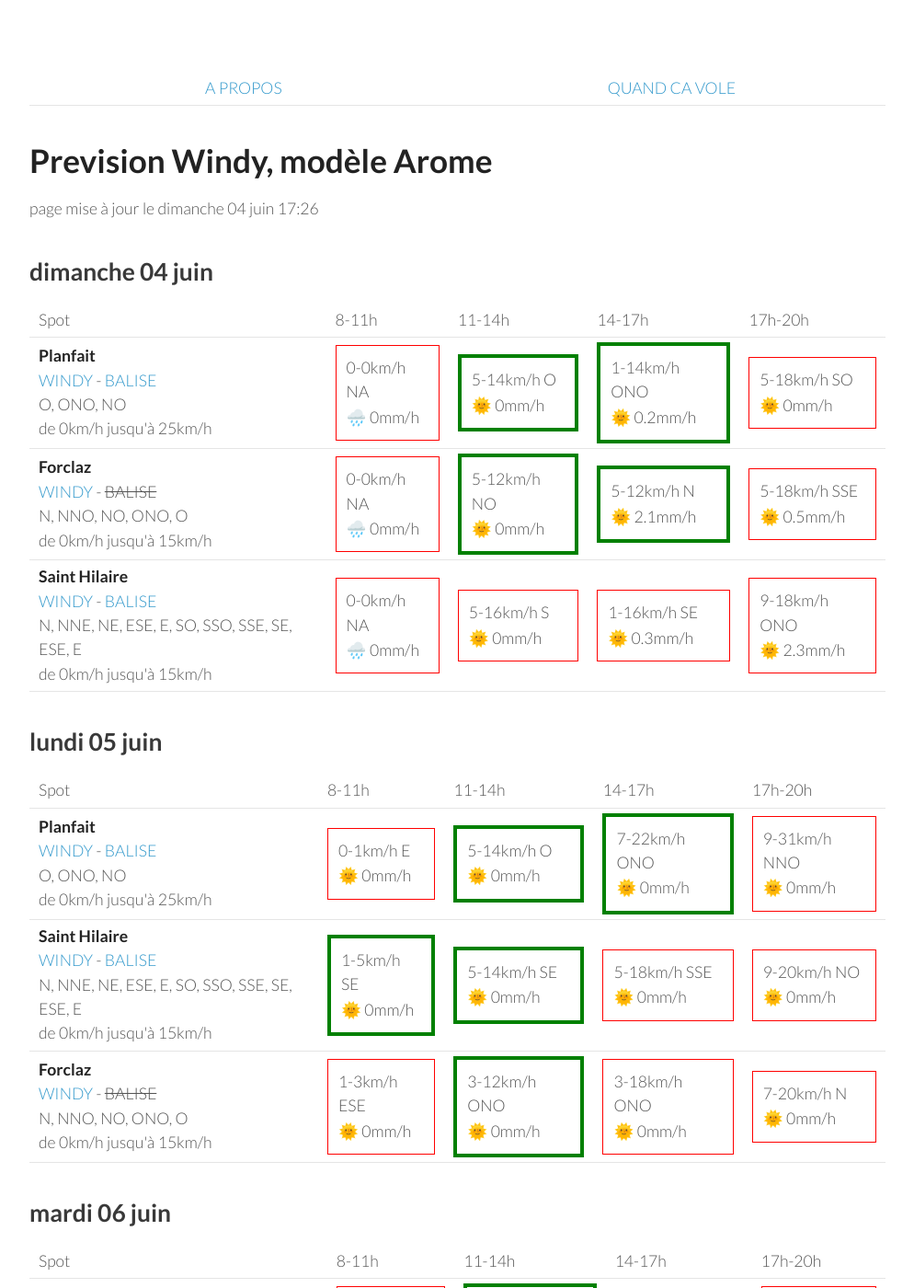
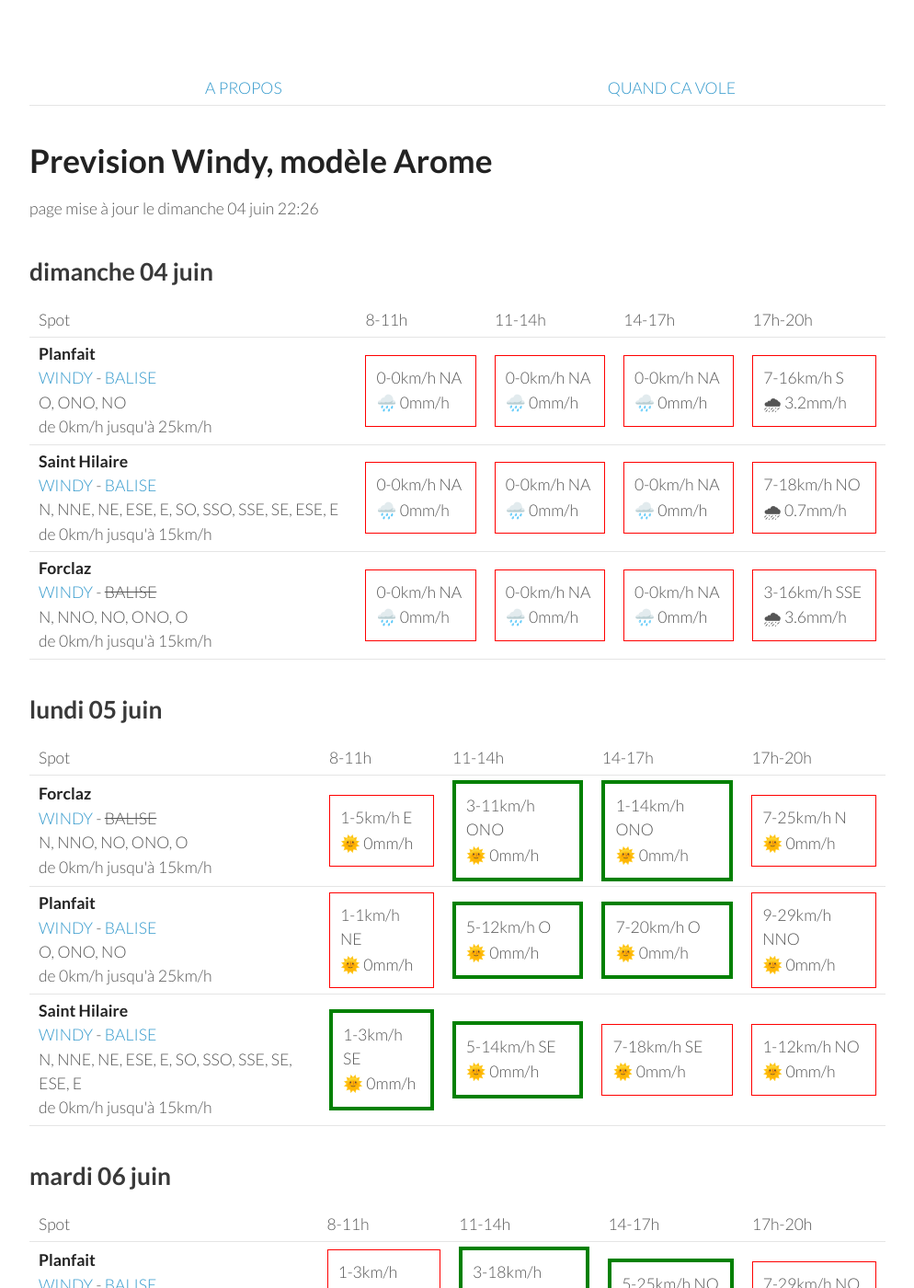
Before and after one commit to parapente-dans-le-nord/parapente-dans-le-nord.github.io, a Jekyll site: the page built from alpes_nord.markdown, in a window 1280 px wide and 1400 px high. Shown: the whole window at 92% size, without its empty margins (26-1020 px from the left). Built offline with Jekyll 4.4.1, drawn with Linux system fonts in a browser that asks for light colours; some of the changed text lies outside the part shown.

Commit message:
update index.markdown

```diff
--- a/alpes_nord.markdown
+++ b/alpes_nord.markdown
@@ -7,7 +7,7 @@ title:  "Tous les spots"
 {: .links}
 
 # Prevision Windy, modèle Arome
-page mise à jour le dimanche 04 juin 17:26
+page mise à jour le dimanche 04 juin 22:26
 
 ## dimanche 04 juin
 
@@ -25,27 +25,27 @@ page mise à jour le dimanche 04 juin 17:26
         <td><strong>Planfait</strong><br><a href="https://windy.com/45.853/6.223?45.415,6.223,8">WINDY</a> - <span class=""><a href="https://www.openwindmap.org/PP496">BALISE</a> </span><br> <span class="vent-favorable">O, ONO, NO</span><br><span class="force-vent">de 0km/h jusqu'à 25km/h</span> </td>
 
             <td><div class="not-flyable"><p>0-0km/h NA</p><p>🌧️ 0mm/h</p></div></td>
-            <td><div class="flyable"><p>5-14km/h O</p><p>🌞 0mm/h</p></div></td>
-            <td><div class="flyable"><p>1-14km/h ONO</p><p>🌞 0.2mm/h</p></div></td>
-            <td><div class="not-flyable"><p>5-18km/h SO</p><p>🌞 0mm/h</p></div></td>
+            <td><div class="not-flyable"><p>0-0km/h NA</p><p>🌧️ 0mm/h</p></div></td>
+            <td><div class="not-flyable"><p>0-0km/h NA</p><p>🌧️ 0mm/h</p></div></td>
+            <td><div class="not-flyable"><p>7-16km/h S</p><p>🌧 3.2mm/h</p></div></td>
+
+    </tr>
+<tr>
+        <td><strong>Saint Hilaire</strong><br><a href="https://windy.com/45.307/5.888?45.087,5.889,9,m:eUFagkX">WINDY</a> - <span class=""><a href="http://www.balisemeteo.com/balise.php?idBalise=61">BALISE</a> </span><br> <span class="vent-favorable">N, NNE, NE, ESE, E, SO, SSO, SSE, SE, ESE, E</span><br><span class="force-vent">de 0km/h jusqu'à 15km/h</span> </td>
+
+            <td><div class="not-flyable"><p>0-0km/h NA</p><p>🌧️ 0mm/h</p></div></td>
+            <td><div class="not-flyable"><p>0-0km/h NA</p><p>🌧️ 0mm/h</p></div></td>
+            <td><div class="not-flyable"><p>0-0km/h NA</p><p>🌧️ 0mm/h</p></div></td>
+            <td><div class="not-flyable"><p>7-18km/h NO</p><p>🌧 0.7mm/h</p></div></td>
 
     </tr>
 <tr>
         <td><strong>Forclaz</strong><br><a href="https://windy.com/45.814/6.247?45.375,6.246,8,m:eVwaglz">WINDY</a> - <span class="no-balise"> BALISE </span><br> <span class="vent-favorable">N, NNO, NO, ONO, O</span><br><span class="force-vent">de 0km/h jusqu'à 15km/h</span> </td>
 
             <td><div class="not-flyable"><p>0-0km/h NA</p><p>🌧️ 0mm/h</p></div></td>
-            <td><div class="flyable"><p>5-12km/h NO</p><p>🌞 0mm/h</p></div></td>
-            <td><div class="flyable"><p>5-12km/h N</p><p>🌞 2.1mm/h</p></div></td>
-            <td><div class="not-flyable"><p>5-18km/h SSE</p><p>🌞 0.5mm/h</p></div></td>
-
-    </tr>
-<tr>
-        <td><strong>Saint Hilaire</strong><br><a href="https://windy.com/45.307/5.888?45.087,5.889,9,m:eUFagkX">WINDY</a> - <span class=""><a href="http://www.balisemeteo.com/balise.php?idBalise=61">BALISE</a> </span><br> <span class="vent-favorable">N, NNE, NE, ESE, E, SO, SSO, SSE, SE, ESE, E</span><br><span class="force-vent">de 0km/h jusqu'à 15km/h</span> </td>
-
             <td><div class="not-flyable"><p>0-0km/h NA</p><p>🌧️ 0mm/h</p></div></td>
-            <td><div class="not-flyable"><p>5-16km/h S</p><p>🌞 0mm/h</p></div></td>
-            <td><div class="not-flyable"><p>1-16km/h SE</p><p>🌞 0.3mm/h</p></div></td>
-            <td><div class="not-flyable"><p>9-18km/h ONO</p><p>🌞 2.3mm/h</p></div></td>
+            <td><div class="not-flyable"><p>0-0km/h NA</p><p>🌧️ 0mm/h</p></div></td>
+            <td><div class="not-flyable"><p>3-16km/h SSE</p><p>🌧 3.6mm/h</p></div></td>
 
     </tr>
 
@@ -65,32 +65,32 @@ page mise à jour le dimanche 04 juin 17:26
       <td>17h-20h</td>
     </tr>
 <tr>
+        <td><strong>Forclaz</strong><br><a href="https://windy.com/45.814/6.247?45.375,6.246,8,m:eVwaglz">WINDY</a> - <span class="no-balise"> BALISE </span><br> <span class="vent-favorable">N, NNO, NO, ONO, O</span><br><span class="force-vent">de 0km/h jusqu'à 15km/h</span> </td>
+
+            <td><div class="not-flyable"><p>1-5km/h E</p><p>🌞 0mm/h</p></div></td>
+            <td><div class="flyable"><p>3-11km/h ONO</p><p>🌞 0mm/h</p></div></td>
+            <td><div class="flyable"><p>1-14km/h ONO</p><p>🌞 0mm/h</p></div></td>
+            <td><div class="not-flyable"><p>7-25km/h N</p><p>🌞 0mm/h</p></div></td>
+
+
+    </tr>
+<tr>
         <td><strong>Planfait</strong><br><a href="https://windy.com/45.853/6.223?45.415,6.223,8">WINDY</a> - <span class=""><a href="https://www.openwindmap.org/PP496">BALISE</a> </span><br> <span class="vent-favorable">O, ONO, NO</span><br><span class="force-vent">de 0km/h jusqu'à 25km/h</span> </td>
 
-            <td><div class="not-flyable"><p>0-1km/h E</p><p>🌞 0mm/h</p></div></td>
-            <td><div class="flyable"><p>5-14km/h O</p><p>🌞 0mm/h</p></div></td>
-            <td><div class="flyable"><p>7-22km/h ONO</p><p>🌞 0mm/h</p></div></td>
-            <td><div class="not-flyable"><p>9-31km/h NNO</p><p>🌞 0mm/h</p></div></td>
+            <td><div class="not-flyable"><p>1-1km/h NE</p><p>🌞 0mm/h</p></div></td>
+            <td><div class="flyable"><p>5-12km/h O</p><p>🌞 0mm/h</p></div></td>
+            <td><div class="flyable"><p>7-20km/h O</p><p>🌞 0mm/h</p></div></td>
+            <td><div class="not-flyable"><p>9-29km/h NNO</p><p>🌞 0mm/h</p></div></td>
 
 
     </tr>
 <tr>
         <td><strong>Saint Hilaire</strong><br><a href="https://windy.com/45.307/5.888?45.087,5.889,9,m:eUFagkX">WINDY</a> - <span class=""><a href="http://www.balisemeteo.com/balise.php?idBalise=61">BALISE</a> </span><br> <span class="vent-favorable">N, NNE, NE, ESE, E, SO, SSO, SSE, SE, ESE, E</span><br><span class="force-vent">de 0km/h jusqu'à 15km/h</span> </td>
 
-            <td><div class="flyable"><p>1-5km/h SE</p><p>🌞 0mm/h</p></div></td>
+            <td><div class="flyable"><p>1-3km/h SE</p><p>🌞 0mm/h</p></div></td>
             <td><div class="flyable"><p>5-14km/h SE</p><p>🌞 0mm/h</p></div></td>
-            <td><div class="not-flyable"><p>5-18km/h SSE</p><p>🌞 0mm/h</p></div></td>
-            <td><div class="not-flyable"><p>9-20km/h NO</p><p>🌞 0mm/h</p></div></td>
-
-
-    </tr>
-<tr>
-        <td><strong>Forclaz</strong><br><a href="https://windy.com/45.814/6.247?45.375,6.246,8,m:eVwaglz">WINDY</a> - <span class="no-balise"> BALISE </span><br> <span class="vent-favorable">N, NNO, NO, ONO, O</span><br><span class="force-vent">de 0km/h jusqu'à 15km/h</span> </td>
-
-            <td><div class="not-flyable"><p>1-3km/h ESE</p><p>🌞 0mm/h</p></div></td>
-            <td><div class="flyable"><p>3-12km/h ONO</p><p>🌞 0mm/h</p></div></td>
-            <td><div class="not-flyable"><p>3-18km/h ONO</p><p>🌞 0mm/h</p></div></td>
-            <td><div class="not-flyable"><p>7-20km/h N</p><p>🌞 0mm/h</p></div></td>
+            <td><div class="not-flyable"><p>7-18km/h SE</p><p>🌞 0mm/h</p></div></td>
+            <td><div class="not-flyable"><p>1-12km/h NO</p><p>🌞 0mm/h</p></div></td>
 
 
     </tr>
@@ -113,7 +113,7 @@ page mise à jour le dimanche 04 juin 17:26
 <tr>
         <td><strong>Planfait</strong><br><a href="https://windy.com/45.853/6.223?45.415,6.223,8">WINDY</a> - <span class=""><a href="https://www.openwindmap.org/PP496">BALISE</a> </span><br> <span class="vent-favorable">O, ONO, NO</span><br><span class="force-vent">de 0km/h jusqu'à 25km/h</span> </td>
 
-            <td><div class="not-flyable"><p>3-12km/h SE</p><p>🌞 0mm/h</p></div></td>
+            <td><div class="not-flyable"><p>1-3km/h NNE</p><p>🌞 0mm/h</p></div></td>
             <td><div class="flyable"><p>3-18km/h ONO</p><p>🌞 0mm/h</p></div></td>
             <td><div class="flyable"><p>5-25km/h NO</p><p>🌞 0mm/h</p></div></td>
             <td><div class="not-flyable"><p>7-29km/h NO</p><p>🌞 0mm/h</p></div></td>
@@ -123,20 +123,20 @@ page mise à jour le dimanche 04 juin 17:26
 <tr>
         <td><strong>Saint Hilaire</strong><br><a href="https://windy.com/45.307/5.888?45.087,5.889,9,m:eUFagkX">WINDY</a> - <span class=""><a href="http://www.balisemeteo.com/balise.php?idBalise=61">BALISE</a> </span><br> <span class="vent-favorable">N, NNE, NE, ESE, E, SO, SSO, SSE, SE, ESE, E</span><br><span class="force-vent">de 0km/h jusqu'à 15km/h</span> </td>
 
-            <td><div class="not-flyable"><p>1-18km/h N</p><p>🌞 0mm/h</p></div></td>
-            <td><div class="not-flyable"><p>3-24km/h NNO</p><p>🌞 0mm/h</p></div></td>
-            <td><div class="not-flyable"><p>5-27km/h NO</p><p>🌞 0mm/h</p></div></td>
-            <td><div class="not-flyable"><p>3-31km/h NO</p><p>🌞 0mm/h</p></div></td>
+            <td><div class="flyable"><p>1-3km/h E</p><p>🌞 0mm/h</p></div></td>
+            <td><div class="not-flyable"><p>3-25km/h NNO</p><p>🌞 0mm/h</p></div></td>
+            <td><div class="not-flyable"><p>5-29km/h NNO</p><p>🌞 0mm/h</p></div></td>
+            <td><div class="not-flyable"><p>5-29km/h NNO</p><p>🌞 0mm/h</p></div></td>
 
 
     </tr>
 <tr>
         <td><strong>Forclaz</strong><br><a href="https://windy.com/45.814/6.247?45.375,6.246,8,m:eVwaglz">WINDY</a> - <span class="no-balise"> BALISE </span><br> <span class="vent-favorable">N, NNO, NO, ONO, O</span><br><span class="force-vent">de 0km/h jusqu'à 15km/h</span> </td>
 
-            <td><div class="not-flyable"><p>3-14km/h SE</p><p>🌞 0mm/h</p></div></td>
-            <td><div class="not-flyable"><p>3-18km/h ONO</p><p>🌞 0mm/h</p></div></td>
-            <td><div class="not-flyable"><p>5-25km/h ONO</p><p>🌞 0mm/h</p></div></td>
-            <td><div class="not-flyable"><p>7-29km/h NO</p><p>🌞 0mm/h</p></div></td>
+            <td><div class="not-flyable"><p>3-5km/h NE</p><p>🌞 0mm/h</p></div></td>
+            <td><div class="not-flyable"><p>3-16km/h ONO</p><p>🌞 0mm/h</p></div></td>
+            <td><div class="not-flyable"><p>5-25km/h NO</p><p>🌧 0.2mm/h</p></div></td>
+            <td><div class="not-flyable"><p>7-31km/h NO</p><p>🌞 0mm/h</p></div></td>
 
 
     </tr>
@@ -169,20 +169,20 @@ page mise à jour le dimanche 04 juin 17:26
 <tr>
         <td><strong>Saint Hilaire</strong><br><a href="https://windy.com/45.307/5.888?45.087,5.889,9,m:eUFagkX">WINDY</a> - <span class=""><a href="http://www.balisemeteo.com/balise.php?idBalise=61">BALISE</a> </span><br> <span class="vent-favorable">N, NNE, NE, ESE, E, SO, SSO, SSE, SE, ESE, E</span><br><span class="force-vent">de 0km/h jusqu'à 15km/h</span> </td>
 
-            <td><div class="not-flyable"><p>3-16km/h N</p><p>🌞 0mm/h</p></div></td>
-            <td><div class="not-flyable"><p>3-22km/h NNO</p><p>🌞 0mm/h</p></div></td>
-            <td><div class="not-flyable"><p>3-25km/h NO</p><p>🌞 0mm/h</p></div></td>
-            <td><div class="not-flyable"><p>3-25km/h NO</p><p>🌧 0.4mm/h</p></div></td>
+            <td><div class="not-flyable"><p>1-16km/h N</p><p>🌞 0mm/h</p></div></td>
+            <td><div class="not-flyable"><p>3-20km/h ONO</p><p>🌞 0mm/h</p></div></td>
+            <td><div class="not-flyable"><p>5-27km/h O</p><p>🌞 0mm/h</p></div></td>
+            <td><div class="not-flyable"><p>1-29km/h N</p><p>🌧 0.6mm/h</p></div></td>
 
 
     </tr>
 <tr>
         <td><strong>Forclaz</strong><br><a href="https://windy.com/45.814/6.247?45.375,6.246,8,m:eVwaglz">WINDY</a> - <span class="no-balise"> BALISE </span><br> <span class="vent-favorable">N, NNO, NO, ONO, O</span><br><span class="force-vent">de 0km/h jusqu'à 15km/h</span> </td>
 
-            <td><div class="not-flyable"><p>3-14km/h ESE</p><p>🌞 0mm/h</p></div></td>
-            <td><div class="not-flyable"><p>3-18km/h NO</p><p>🌞 0mm/h</p></div></td>
+            <td><div class="not-flyable"><p>3-12km/h ESE</p><p>🌞 0mm/h</p></div></td>
+            <td><div class="not-flyable"><p>3-16km/h NO</p><p>🌞 0mm/h</p></div></td>
             <td><div class="not-flyable"><p>5-25km/h NO</p><p>🌞 0mm/h</p></div></td>
-            <td><div class="not-flyable"><p>7-29km/h ONO</p><p>🌞 0mm/h</p></div></td>
+            <td><div class="not-flyable"><p>5-27km/h NO</p><p>🌞 0mm/h</p></div></td>
 
 
     </tr>
@@ -215,10 +215,10 @@ page mise à jour le dimanche 04 juin 17:26
 <tr>
         <td><strong>Saint Hilaire</strong><br><a href="https://windy.com/45.307/5.888?45.087,5.889,9,m:eUFagkX">WINDY</a> - <span class=""><a href="http://www.balisemeteo.com/balise.php?idBalise=61">BALISE</a> </span><br> <span class="vent-favorable">N, NNE, NE, ESE, E, SO, SSO, SSE, SE, ESE, E</span><br><span class="force-vent">de 0km/h jusqu'à 15km/h</span> </td>
 
-            <td><div class="not-flyable"><p>3-24km/h N</p><p>🌞 0mm/h</p></div></td>
-            <td><div class="not-flyable"><p>3-24km/h NNO</p><p>🌞 0mm/h</p></div></td>
-            <td><div class="not-flyable"><p>5-25km/h NNO</p><p>🌞 0mm/h</p></div></td>
-            <td><div class="not-flyable"><p>5-27km/h NO</p><p>🌞 0mm/h</p></div></td>
+            <td><div class="not-flyable"><p>1-12km/h NNO</p><p>🌞 0mm/h</p></div></td>
+            <td><div class="not-flyable"><p>3-20km/h O</p><p>🌞 0mm/h</p></div></td>
+            <td><div class="not-flyable"><p>5-27km/h O</p><p>🌞 0mm/h</p></div></td>
+            <td><div class="not-flyable"><p>1-33km/h SSO</p><p>🌧 0.6mm/h</p></div></td>
 
 
     </tr>
@@ -226,9 +226,9 @@ page mise à jour le dimanche 04 juin 17:26
         <td><strong>Forclaz</strong><br><a href="https://windy.com/45.814/6.247?45.375,6.246,8,m:eVwaglz">WINDY</a> - <span class="no-balise"> BALISE </span><br> <span class="vent-favorable">N, NNO, NO, ONO, O</span><br><span class="force-vent">de 0km/h jusqu'à 15km/h</span> </td>
 
             <td><div class="not-flyable"><p>3-12km/h ESE</p><p>🌞 0mm/h</p></div></td>
-            <td><div class="not-flyable"><p>3-18km/h NO</p><p>🌞 0mm/h</p></div></td>
-            <td><div class="not-flyable"><p>5-25km/h ONO</p><p>🌧 0.2mm/h</p></div></td>
-            <td><div class="not-flyable"><p>5-27km/h NO</p><p>🌞 0mm/h</p></div></td>
+            <td><div class="not-flyable"><p>3-16km/h ONO</p><p>🌞 0mm/h</p></div></td>
+            <td><div class="not-flyable"><p>5-24km/h NO</p><p>🌞 0mm/h</p></div></td>
+            <td><div class="not-flyable"><p>3-25km/h SSO</p><p>🌧 0.8mm/h</p></div></td>
 
 
     </tr>
@@ -262,19 +262,19 @@ page mise à jour le dimanche 04 juin 17:26
         <td><strong>Saint Hilaire</strong><br><a href="https://windy.com/45.307/5.888?45.087,5.889,9,m:eUFagkX">WINDY</a> - <span class=""><a href="http://www.balisemeteo.com/balise.php?idBalise=61">BALISE</a> </span><br> <span class="vent-favorable">N, NNE, NE, ESE, E, SO, SSO, SSE, SE, ESE, E</span><br><span class="force-vent">de 0km/h jusqu'à 15km/h</span> </td>
 
             <td><div class="not-flyable"><p>1-12km/h NNO</p><p>🌞 0mm/h</p></div></td>
-            <td><div class="not-flyable"><p>3-18km/h O</p><p>🌞 0mm/h</p></div></td>
-            <td><div class="not-flyable"><p>5-27km/h OSO</p><p>🌞 0mm/h</p></div></td>
-            <td><div class="not-flyable"><p>5-29km/h O</p><p>🌞 0mm/h</p></div></td>
+            <td><div class="not-flyable"><p>3-24km/h OSO</p><p>🌞 0mm/h</p></div></td>
+            <td><div class="not-flyable"><p>3-29km/h SO</p><p>🌧 0.2mm/h</p></div></td>
+            <td><div class="not-flyable"><p>1-27km/h O</p><p>🌧 1mm/h</p></div></td>
 
 
     </tr>
 <tr>
         <td><strong>Forclaz</strong><br><a href="https://windy.com/45.814/6.247?45.375,6.246,8,m:eVwaglz">WINDY</a> - <span class="no-balise"> BALISE </span><br> <span class="vent-favorable">N, NNO, NO, ONO, O</span><br><span class="force-vent">de 0km/h jusqu'à 15km/h</span> </td>
 
-            <td><div class="not-flyable"><p>3-12km/h ESE</p><p>🌞 0mm/h</p></div></td>
-            <td><div class="not-flyable"><p>3-18km/h ONO</p><p>🌞 0mm/h</p></div></td>
-            <td><div class="not-flyable"><p>5-25km/h ONO</p><p>🌞 0mm/h</p></div></td>
-            <td><div class="not-flyable"><p>5-25km/h NO</p><p>🌞 0mm/h</p></div></td>
+            <td><div class="not-flyable"><p>3-14km/h ESE</p><p>🌞 0mm/h</p></div></td>
+            <td><div class="not-flyable"><p>3-16km/h O</p><p>🌞 0mm/h</p></div></td>
+            <td><div class="not-flyable"><p>5-25km/h NO</p><p>🌧 0.2mm/h</p></div></td>
+            <td><div class="not-flyable"><p>3-25km/h SSE</p><p>🌧 1.3mm/h</p></div></td>
 
 
     </tr>
```
